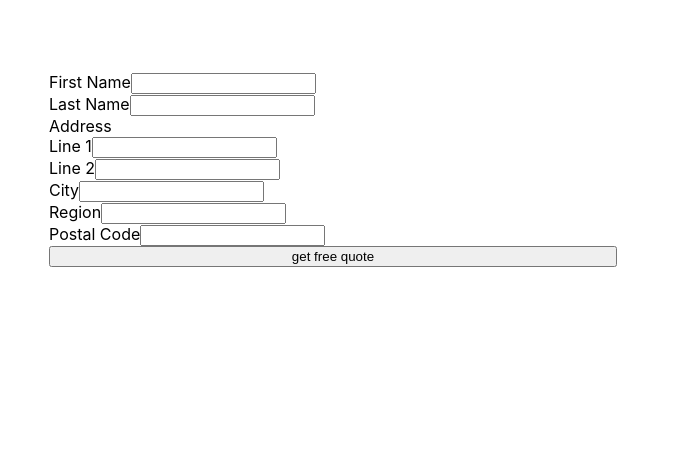
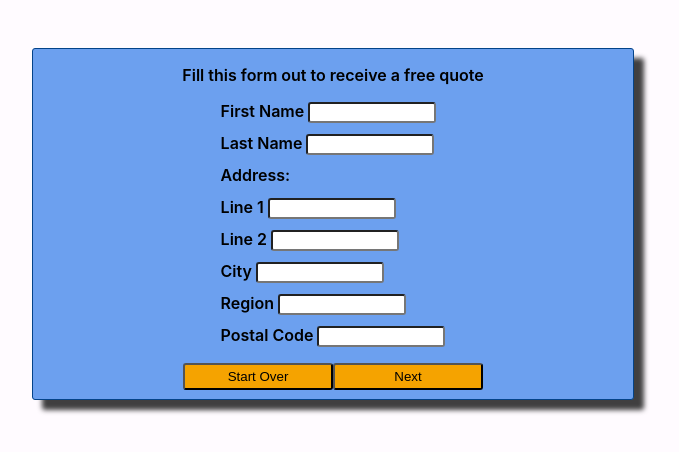
Before and after one commit to Aortizv7/rocket_insurance, a React (Create React App) app: page / in a window 1280 px wide. Shown: the top 452 px of the page, without its empty margins (307-986 px from the left). Built offline with nearby package versions, Linux system fonts and the light colour scheme.

Commit message:
adding styles, refactoring and clearing out form;

```diff
--- a/src/App.css
+++ b/src/App.css
@@ -1,19 +1,80 @@
-.container{
-  display:flex;
+body {
+  background-color: #fffbff;
+  font-weight: 600;
+  line-height: 32px;
+}
+.container {
+  display: flex;
   flex-direction: column;
   box-sizing: border-box;
-  margin:auto;
-  padding:24px;
-  background-color: FFFBFF;
+  margin: auto;
+  padding: 48px;
+  background-color: #fffbff;
 }
-.content{
-  display:flex;
-  box-sizing: border-box;
-  width:50%;
-  margin:auto;
+.content {
+  width: 600px;
+  min-height: 350px;
+  background-color: #6ca0ef;
+  display: flex;
   flex-direction: column;
-  background-color: E09600;
-  padding:24px;
-  margin-top:24px;
-  height:auto;
+  justify-content: center;
+  align-items: center;
+  margin: auto;
+  border: 1px solid #044389;
+  border-radius: 3px;
+  box-shadow: 10px 10px 5px 0px rgba(0, 0, 0, 0.75);
+  -webkit-box-shadow: 10px 10px 5px 0px rgba(0, 0, 0, 0.75);
+  -moz-box-shadow: 10px 10px 5px 0px rgba(0, 0, 0, 0.75);
 }
+.formContent {
+  padding: 4px;
+  display: flex;
+  flex-direction: column;
+  justify-content: center;
+}
+
+.formInput {
+  border-radius: 3px;
+  margin-left: 4px;
+  width: 120px;
+}
+.buttonWrapper {
+  display: flex;
+  flex-direction: row;
+  justify-content: space-evenly;
+  margin-top: 8px;
+}
+
+.button {
+  width: 150px;
+  padding: 4px;
+  background-color: #f5a300;
+  border-radius: 3px;
+  text-align: center;
+}
+.button:hover {
+  cursor: pointer;
+}
+
+.variableSelectionContent {
+  display: flex;
+  flex-direction: column;
+}
+.dropDown {
+  background-color: #fffbff;
+  width: 150px;
+  padding: 4px;
+  border-radius: 3px;
+  text-align: center;
+  margin-bottom: 4px;
+}
+.premium {
+  border: 1px solid #044389;
+  background-color: #fffbff;
+  display: flex;
+  align-items: center;
+  justify-content: center;
+  width: 150px;
+  align-content: center;
+  margin-top: 12px;
+}
--- a/src/App.js
+++ b/src/App.js
@@ -85,6 +85,21 @@ const App = () => {
       })
       .catch((error) => console.log(error));
   };
+
+  const clearForm = () => {
+    setQuoteForm({
+      first_name: "",
+      last_name: "",
+      address: {
+        line_1: "",
+        line_2: "",
+        city: "",
+        region: "",
+        postal: "",
+      },
+    });
+  };
+
   return (
     <div className="container">
       {currentStep === STEPS.QUOTE_FORM ? (
@@ -93,6 +108,7 @@ const App = () => {
           handleFormSubmit={handleFormSubmit}
           handleAddressUpdate={handleAddressUpdate}
           handleNameUpdate={handleNameUpdate}
+          onClearForm={clearForm}
         />
       ) : (
         <VariableSelections
--- a/src/QuoteForm.js
+++ b/src/QuoteForm.js
@@ -2,14 +2,22 @@ import React from "react";
 import { PropTypes } from "prop-types";
 
 export const QuoteForm = (props) => {
-  const { quoteForm, handleAddressUpdate, handleFormSubmit, handleNameUpdate } =
-    props;
+  const {
+    quoteForm,
+    handleAddressUpdate,
+    handleFormSubmit,
+    handleNameUpdate,
+    onClearForm,
+  } = props;
 
   return (
     <form className="content" onSubmit={(e) => e.preventDefault()}>
-      <label>
+      <span>Fill this form out to receive a free quote</span>
+      <div className="formContent">
+        <label className="formLabel">
           First Name
           <input
+            className="formInput"
             type="text"
             name="first_name"
             value={quoteForm.first_name}
@@ -19,16 +27,18 @@ export const QuoteForm = (props) => {
         <label>
           Last Name
           <input
+            className="formInput"
             type="text"
             name="last_name"
             value={quoteForm.last_name}
             onChange={handleNameUpdate}
           />
         </label>
-      <span>Address</span>
+        <span>Address:</span>
         <label>
           Line 1
           <input
+            className="formInput"
             type="text"
             name="line_1"
             value={quoteForm.address.line_1}
@@ -38,6 +48,7 @@ export const QuoteForm = (props) => {
         <label>
           Line 2
           <input
+            className="formInput"
             type="text"
             name="line_2"
             value={quoteForm.address.line_2}
@@ -47,6 +58,7 @@ export const QuoteForm = (props) => {
         <label>
           City
           <input
+            className="formInput"
             type="text"
             name="city"
             value={quoteForm.address.city}
@@ -56,6 +68,7 @@ export const QuoteForm = (props) => {
         <label>
           Region
           <input
+            className="formInput"
             type="text"
             name="region"
             value={quoteForm.address.region}
@@ -65,13 +78,22 @@ export const QuoteForm = (props) => {
         <label>
           Postal Code
           <input
+            className="formInput"
             type="text"
             name="postal"
             value={quoteForm.address.postal}
             onChange={handleAddressUpdate}
           />
         </label>
-      <button onClick={handleFormSubmit}>get free quote</button>
+      </div>
+      <div className="buttonWrapper">
+        <button className="button" onClick={onClearForm}>
+          Start Over
+        </button>
+        <button className="button" onClick={handleFormSubmit}>
+          Next
+        </button>
+      </div>
     </form>
   );
 };
@@ -80,4 +102,5 @@ QuoteForm.propTypes = {
   handleAddressUpdate: PropTypes.func.isRequired,
   handleFormSubmit: PropTypes.func.isRequired,
   handleNameUpdate: PropTypes.func.isRequired,
+  onClearForm: PropTypes.func.isRequired,
 };
--- a/src/VariableSelections.js
+++ b/src/VariableSelections.js
@@ -6,27 +6,38 @@ export const VariableSelections = (props) => {
 
   return (
     <form className="content" onSubmit={(e) => e.preventDefault()}>
-      <span>this will show the information</span>
+        <span>
+          Select from different options below to calculate your premium
+        </span>
         {quoteData && (
-        <div>
-          <span>{quoteData.quoteId}</span>
+          <div className="variableSelectionContent">
             <label>{quoteData.variable_options.deductible.title}</label>
-          <select onChange={handleVariableSelections} name="deductible">
+            <select
+              className="dropDown"
+              onChange={handleVariableSelections}
+              name="deductible"
+            >
               {quoteData.variable_options.deductible.values.map((item) => (
                 <option key={item}>{item}</option>
               ))}
             </select>
             <label>{quoteData.variable_options.asteroid_collision.title}</label>
-          <select onChange={handleVariableSelections} name="asteroid_collision">
+            <select
+              className="dropDown"
+              onChange={handleVariableSelections}
+              name="asteroid_collision"
+            >
               {quoteData.variable_options.asteroid_collision.values.map(
                 (item) => (
                   <option key={item}>{item}</option>
                 )
               )}
             </select>
-          <button onClick={handleQuoteUpdate}>get new data</button>
+            <button className="button" onClick={handleQuoteUpdate}>
+              Calculate Premium
+            </button>
             {quoteData.premium && (
-            <div>
+              <div className="premium">
                 {quoteData.premium.toLocaleString("en-US", {
                   style: "currency",
                   currency: "USD",
```
Lines whose indentation alone changed are shown as unchanged.
